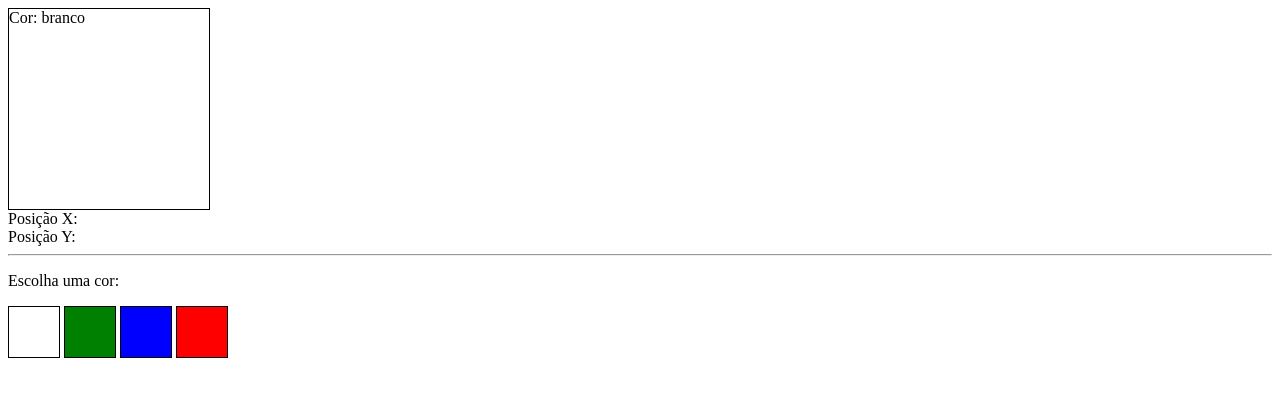
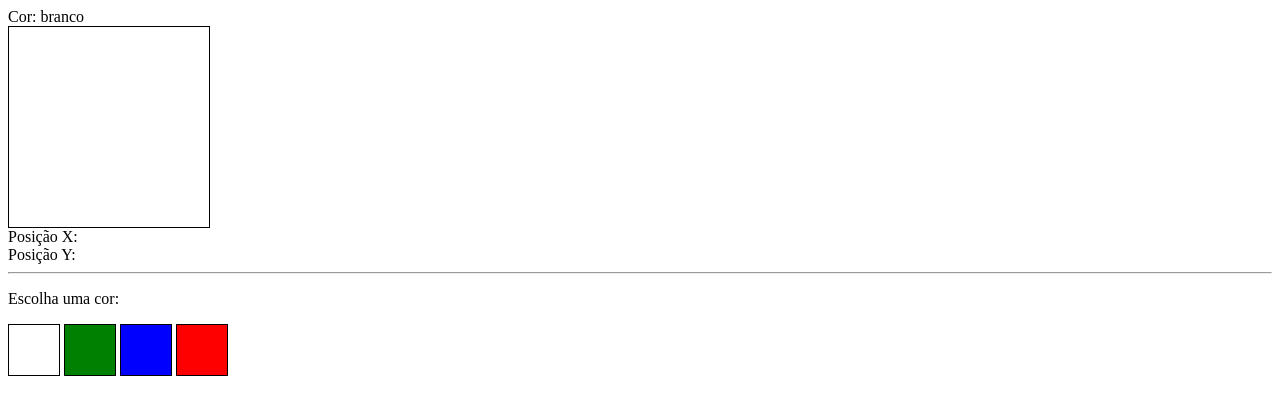
Before and after one commit to SClovesgtx/vue-fist-study, a plain HTML site: page index.html in a window 1280 px wide. Drawn offline with Linux system fonts and the light colour scheme.

Commit message:
nada importante

```diff
--- a/index.html
+++ b/index.html
@@ -49,7 +49,8 @@
 <body>
 
     <div id="app">
-        <div @mousemove="coordenadasMouse($event)"  class="bord main" :class='color'>Cor: {{color}}</div>
+        <div>Cor: {{color}}</div>
+        <div @mousemove="coordenadasMouse($event)"  class="bord main" :class='color'></div>
         <div>Posição X: {{xPosition}}</div>
         <div>Posição Y: {{yPosition}}</div>
         <hr>
```
